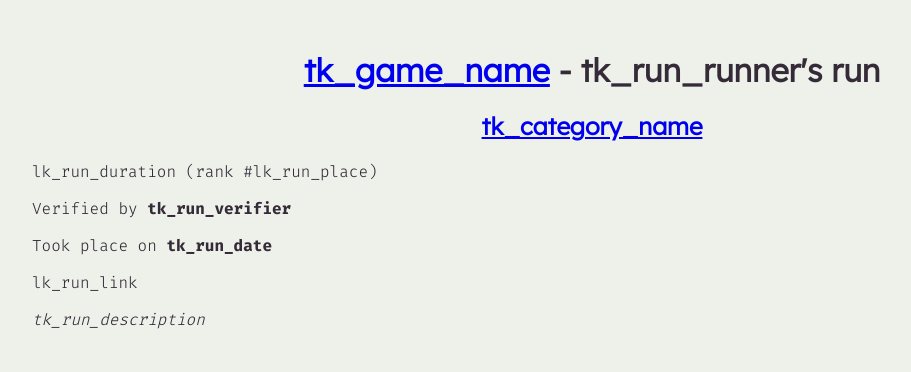
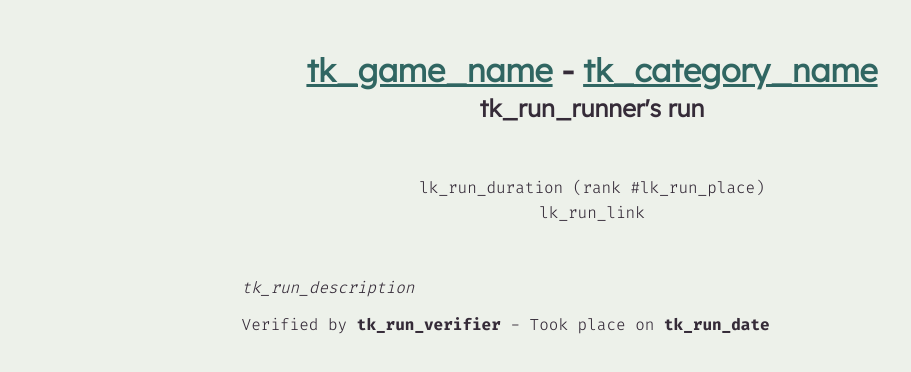
Before and after one commit to PaceRIP/paceboard, a plain HTML site: page templates/run.html in a window 1280 px wide. Shown: the whole page, without its empty margins (48-959 px from the left). Drawn offline with Linux system fonts and the light colour scheme.

Commit message:
UX and color pass

```diff
--- a/css/style.css
+++ b/css/style.css
@@ -8,16 +8,24 @@
     src: url("../assets/fonts/Lexend.ttf");
 }
 
+:root {
+    --color-text-primary: #352B38;
+    --color-text-link: #306662;
+    --color-background-primary: #EDF1EA;
+    --color-background-secondary: #D9DED4;
+    --color-background-tertiary: #EBE1E9;
+}
+
 body {
-    color: #352B38;
-    background-color: #EDF1EA;
+    color: var(--color-text-primary);
+    background-color: var(--color-background-primary);
     font-family: "Fira Code", "Courier New", Courier, monospace;
     font-style: normal;
     font-weight: 300;
     margin: auto;
     margin-top: 50px;
     margin-bottom: 10vmin;
-    max-width: min(99%, 70em);
+    max-width: min(98%, 45em);
     overflow-wrap: break-word;
     overflow-y: scroll;
 }
@@ -27,16 +35,64 @@ h1, h2 {
     text-align: center;
 }
 
+h2 {
+    margin-bottom: 16px;
+}
+
+p {
+    padding-left: 0.6em;
+    padding-right: 0.6em;
+}
+
+a {
+    color: var(--color-text-link)
+}
+
+table, tr, th, td {
+    border-collapse: collapse;
+}
+
+td:first-child {
+    padding-left: 0.6em;
+}
+
+td:last-child {
+    padding-right: 0.6em;
+}
+
+.reduceTopMargin {
+    margin-top: -0.75em;
+}
+
 .centerHoriz {
     margin: auto;
-    width: 80%;
+    width: min(100%, 45em);
 }
 
 .categoryLink {
+    padding-top: 1em;
     display: block;
 }
 
 .categoryBoard {
-    font-weight: normal;
+    background-color: var(--color-background-secondary);
     text-align: left;
 }
+
+.categoryBoard tr td:nth-child(3) {
+    text-align: center;
+}
+
+.categoryBoard tr td:nth-child(4) {
+    text-align: right;
+}
+
+.categoryBoard tr:nth-child(even) {
+    background-color: var(--color-background-tertiary);
+}
+
+.runContainer {
+    text-align: center;
+    padding-bottom: 3%;
+    padding-top: 3%
+}
--- a/templates/run.html
+++ b/templates/run.html
@@ -5,12 +5,12 @@
     <meta charset="UTF-8">
     <meta http-equiv="X-UA-Compatible" content="IE=edge">
     <meta name="viewport" content="width=device-width, initial-scale=1.0">
-    <title>tk_game_name - tk_run_runner's run</title>
+    <title>tk_game_name - tk_category_name - tk_run_runner</title>
 
     <link rel="stylesheet" href="../../css/style.css">
     <link rel="icon" href="../../assets/img/logo.png">
 
-    <meta property="og:title" content="tk_game_name - tk_run_runner's run" />
+    <meta property="og:title" content="tk_game_name - tk_category_name - tk_run_runner" />
     <meta property="og:type" content="website" />
     <meta property="og:description" content="tk_run_description" />
     <meta property="og:url" content="tk_url/tk_run_id/index.html" />
@@ -23,13 +23,14 @@
 </head>
 
 <body>
-    <h1><a href="../../">tk_game_name</a> - tk_run_runner's run</h1>
-    <h2><a href="../../categories/tk_category_dashname">tk_category_name<a></h2>
-    <p>lk_run_duration (rank #lk_run_place)</p>
-    <p>Verified by <strong>tk_run_verifier</strong></p>
-    <p>Took place on <strong>tk_run_date</strong></p>
-    lk_run_link
+    <h1><a href="../../">tk_game_name</a> - <a href="../../categories/tk_category_dashname">tk_category_name</a></h1>
+    <h2 class="reduceTopMargin">tk_run_runner's run</h2>
+    <div class="runContainer">
+        <p>lk_run_duration (rank #lk_run_place)</p>
+        <p class="reduceTopMargin">lk_run_link</p>
+    </div>
     <p class="runDescription"><em>tk_run_description</em></p>
+    <p>Verified by <strong>tk_run_verifier</strong> - Took place on <strong>tk_run_date</strong></p>
 </body>
 
 </html>
```
Also changed, not shown: templates/category.html (+1 -2 lines), templates/index.html (+3 -2 lines).
